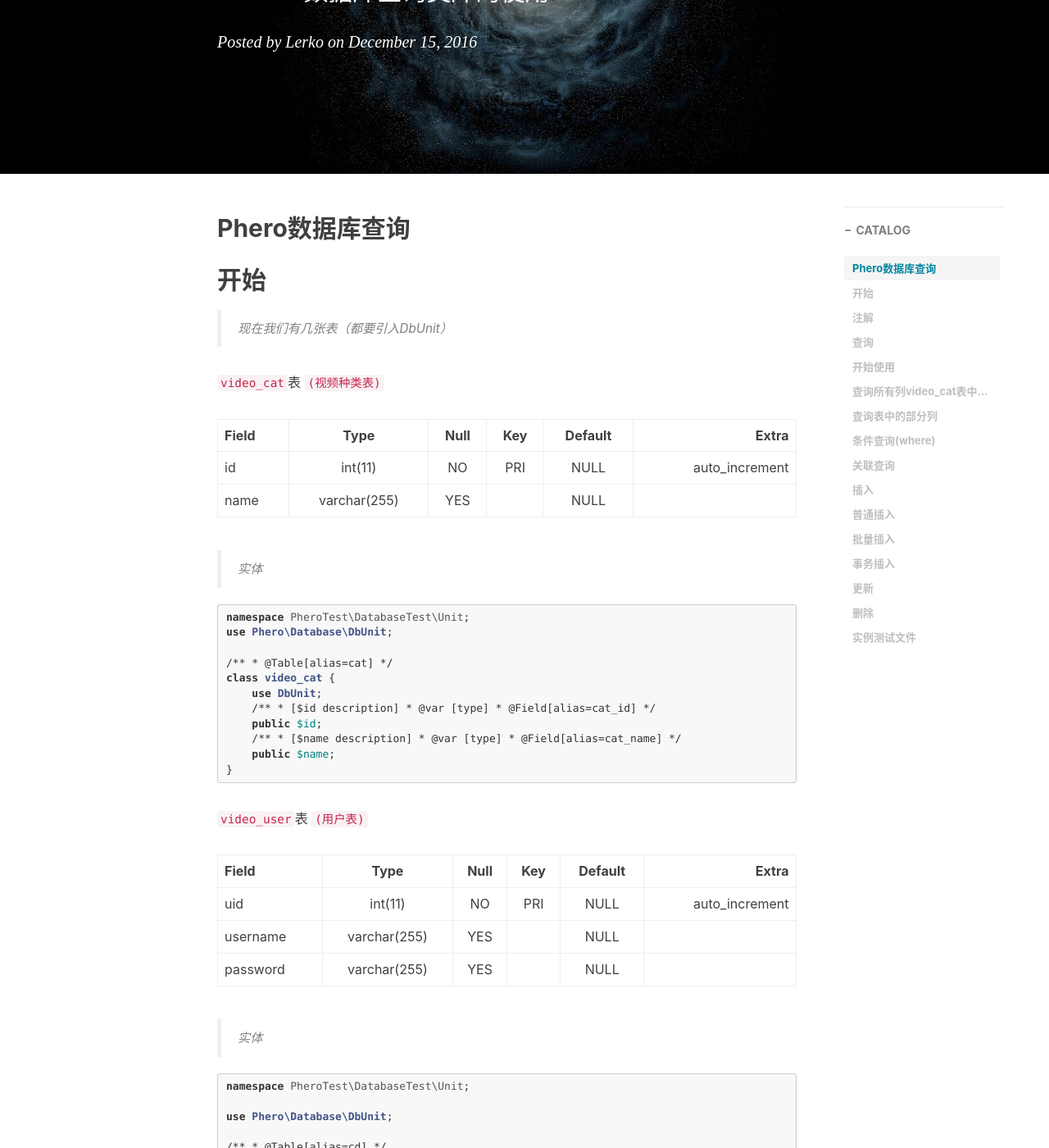
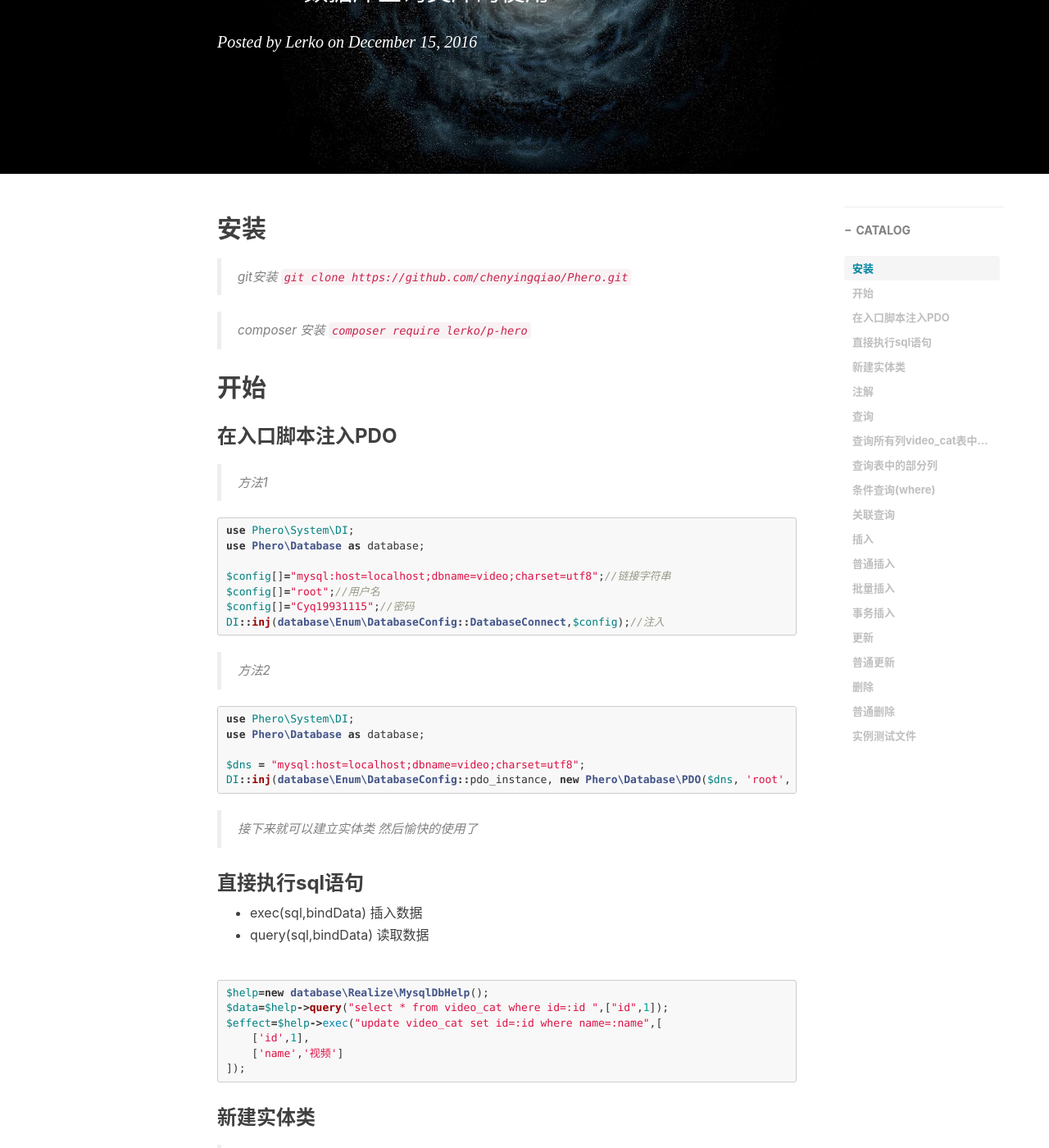
Before and after one commit to chenyingqiao/chenyingqiao.github.io, a Jekyll site: the page built from _posts/2016-12-15-pherodocs.markdown, in a window 1280 px wide and 1400 px high, scrolled down 311 px. Shown: the whole window at 82% size. Built offline with Jekyll 4.4.1, drawn with Linux system fonts in a browser that asks for light colours; nearby versions of some CDN libraries; comment, search, counter and statistics services are not loaded; some of the changed text lies outside the part shown.

Commit message:
修改phero入门文章

````diff
--- a/_posts/2016-12-15-pherodocs.markdown
+++ b/_posts/2016-12-15-pherodocs.markdown
@@ -10,11 +10,59 @@ tags:
     - Phero
 ---
 
-## Phero数据库查询
+## 安装
+
+> git安装 `git clone https://github.com/chenyingqiao/Phero.git`
+
+> composer 安装 `composer require lerko/p-hero`
+
+
 
 ## 开始
 
->现在我们有几张表（都要引入DbUnit）
+### 在入口脚本注入PDO
+
+> 方法1
+
+```php
+use Phero\System\DI;
+use Phero\Database as database;
+
+$config[]="mysql:host=localhost;dbname=video;charset=utf8";//链接字符串
+$config[]="root";//用户名
+$config[]="Cyq19931115";//密码
+DI::inj(database\Enum\DatabaseConfig::DatabaseConnect,$config);//注入
+```
+
+> 方法2
+
+```php
+use Phero\System\DI;
+use Phero\Database as database;
+
+$dns = "mysql:host=localhost;dbname=video;charset=utf8";
+DI::inj(database\Enum\DatabaseConfig::pdo_instance, new Phero\Database\PDO($dns, 'root', 'Cyq19931115'));
+```
+
+> 接下来就可以建立实体类 然后愉快的使用了
+
+### 直接执行sql语句
+
+*   exec(sql,bindData) 插入数据
+*   query(sql,bindData) 读取数据
+
+```php
+$help=new database\Realize\MysqlDbHelp();
+$data=$help->query("select * from video_cat where id=:id ",["id",1]);
+$effect=$help->exec("update video_cat set id=:id where name=:name",[
+    ['id',1],
+    ['name','视频']
+]);
+```
+
+
+### 新建实体类
+> 现在我们有几张表（都要`use DbUnit`）
 
 `video_cat`表  `(视频种类表)`
 
@@ -135,44 +183,26 @@ class video_course {
 ```
 
 ### 注解
-   1. @Table    表别名
-   2. @Field    列的类型,列的别名
+   1. @Table[alias=###]    表别名
+   2. @Field[alias=###,type=[string|int]]    列的别名,列的类型
 
 ## 查询
-
-### 开始使用
-* 方式1
-```php
-$dns = "mysql:host=localhost;dbname=video;charset=utf8";
-$config[]=$dns;
-$config[]="root";
-$config[]="Cyq19931115";
-DI::inj(database\Enum\DatabaseConfig::pdo_instance, new Phero\Database\PDO($dns, 'root', 'Cyq19931115'));
-DI::inj(database\Enum\DatabaseConfig::DatabaseConnect,$config);
-```
-
-* 方式2
-```php
-$dns = "mysql:host=localhost;dbname=video;charset=utf8";
-DI::inj(database\Enum\DatabaseConfig::pdo_instance, new Phero\Database\PDO($dns, 'root', 'Cyq19931115'));
-```
 
 ### 查询所有列video_cat表中的列
 
 ```php
 $video_cat=new video_cat();
-$value=$video_user->select();//value就是video_cat查询出来的结果
-
+$video_user->select();//value就是video_cat查询出来的结果
 ```
 
 ```sql
 相当于:
   select
-    cd.uid,
-    cd.username,
-    cd.password
+    cat.uid,
+    cat.username,
+    cat.password
   from
-    video_user
+    video_user as cat
 ```
 
 ### 查询表中的部分列
@@ -180,24 +210,21 @@ $value=$video_user->select();//value就是video_cat查询出来的结果
 ```php
 $video_cat=new video_cat(['id','name']);  //===>可以输入要的列
 $value=$video_user->select();
-
-相当于:
-> select id,name from video_user;
 ```
 
 ```sql
 相当于:
 select
-    id,
-    name
+    cd.id,
+    cd.name
 from
-    video_user;
+    video_user as cd;
 ```
 
 
 ### 条件查询(where)
 
-* 简单的where
+> 简单的where
 ```php
     $video_user=new test\video_user(["uid","username"]);
     $video_user->order('uid',database\Enum\OrderType::desc);
@@ -224,8 +251,9 @@ order by
     cd.uid desc;
 ```
 
-* 条件查询的组合
-    1.  where\[Eq,Neq,In,Not_in,Between,Like,Lt,Lr,Gt,Ge\]([列],[值])
+> 条件查询的组合
+
+    1. where\[Eq,Neq,In,Not_in,Between,Like,Lt,Lr,Gt,Ge\]([列],[值])
     2. whereAnd\[Eq,Neq,In,Not_in,Between,Like,Lt,Lr,Gt,Ge\]([列],[值])
     3. whereOr\[Eq,Neq,In,Not_in,Between,Like,Lt,Lr,Gt,Ge\]([列],[值])
 
@@ -292,9 +320,39 @@ $video_user->commit();
 
 ## 更新
 
+### 普通更新
 
-## 删除
+```php
+$video_user = new unit\video_user(["username" => "asdfs", "password" => "1234"]);
+$video_user->where(['uid', 4]);
+$update = $video_user->update();
+```
 
+```sql
+相当于
+update
+    video_user as cd
+set
+    username = asdfs,
+    password = 1234
+where
+    cd.uid = 4;
+```
+
+
+# 删除
+
+### 普通删除
+```php
+$video_user = new unit\video_user();
+$video_user->whereEq("uid",4);
+$video_user->delete();
+```
+
+```sql
+相当于
+delete from video_user where uid = 4;
+```
 
 
 
````
Also changed, not shown: other parts of _posts/2016-12-15-pherodocs.markdown (+1 -1 lines).
